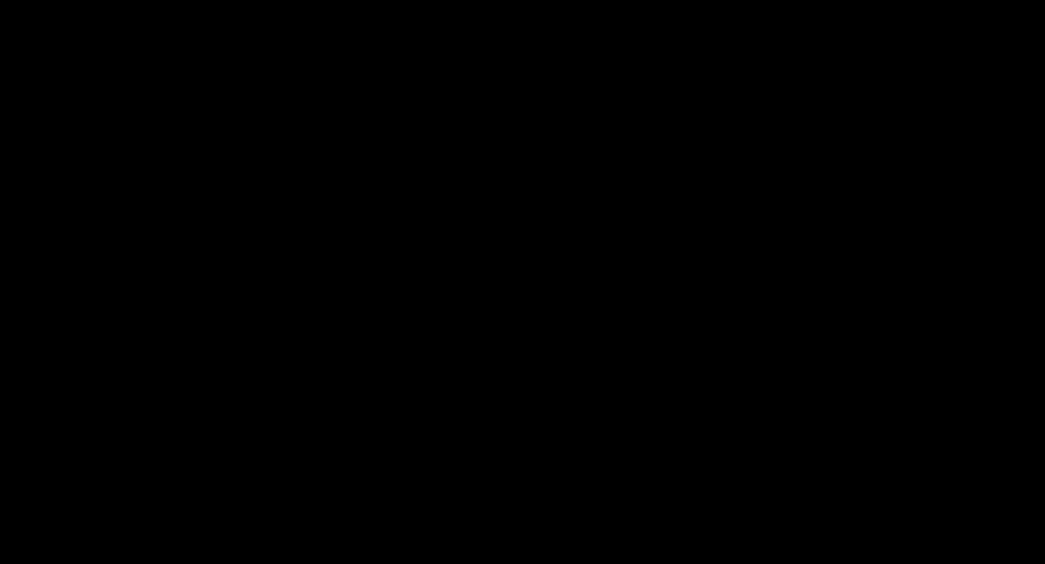
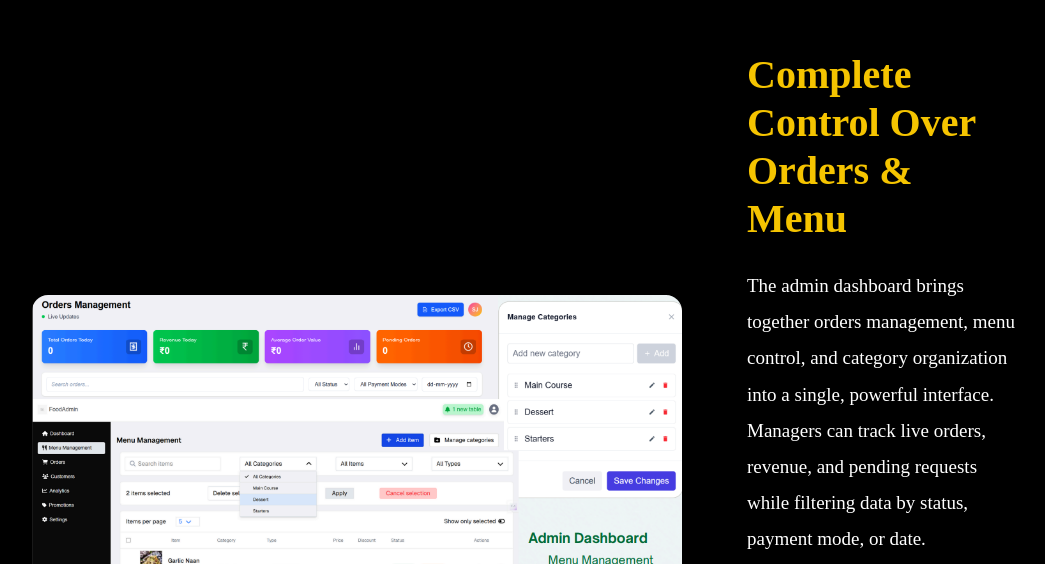
Before and after one commit to pedamallu-vamsi/NxtBite, a React (Vite) app: page / in a window 1280 px wide. Shown: the part 5836-6400 px from the top of the page, without its empty margins (96-1141 px from the left). Before the commit the page ends 5460 px from the top, so only its background shows below. Built offline with nearby package versions, Linux system fonts and the light colour scheme.

Commit message:
Added Admin component in App.jsx

```diff
--- a/src/React-Components/App.jsx
+++ b/src/React-Components/App.jsx
@@ -2,6 +2,7 @@
 import Why from "./Why"
 import Waiter from "./Waiter"
 import KitchenSection from "./Kitchen";
+import AdminDashboardSection from "./Admin"
 function App(){
     return(
         <>
@@ -9,6 +10,7 @@
         <Why/>
         <Waiter/>
         <KitchenSection/>
+        <AdminDashboardSection/>
         </>
     );
 }
```
